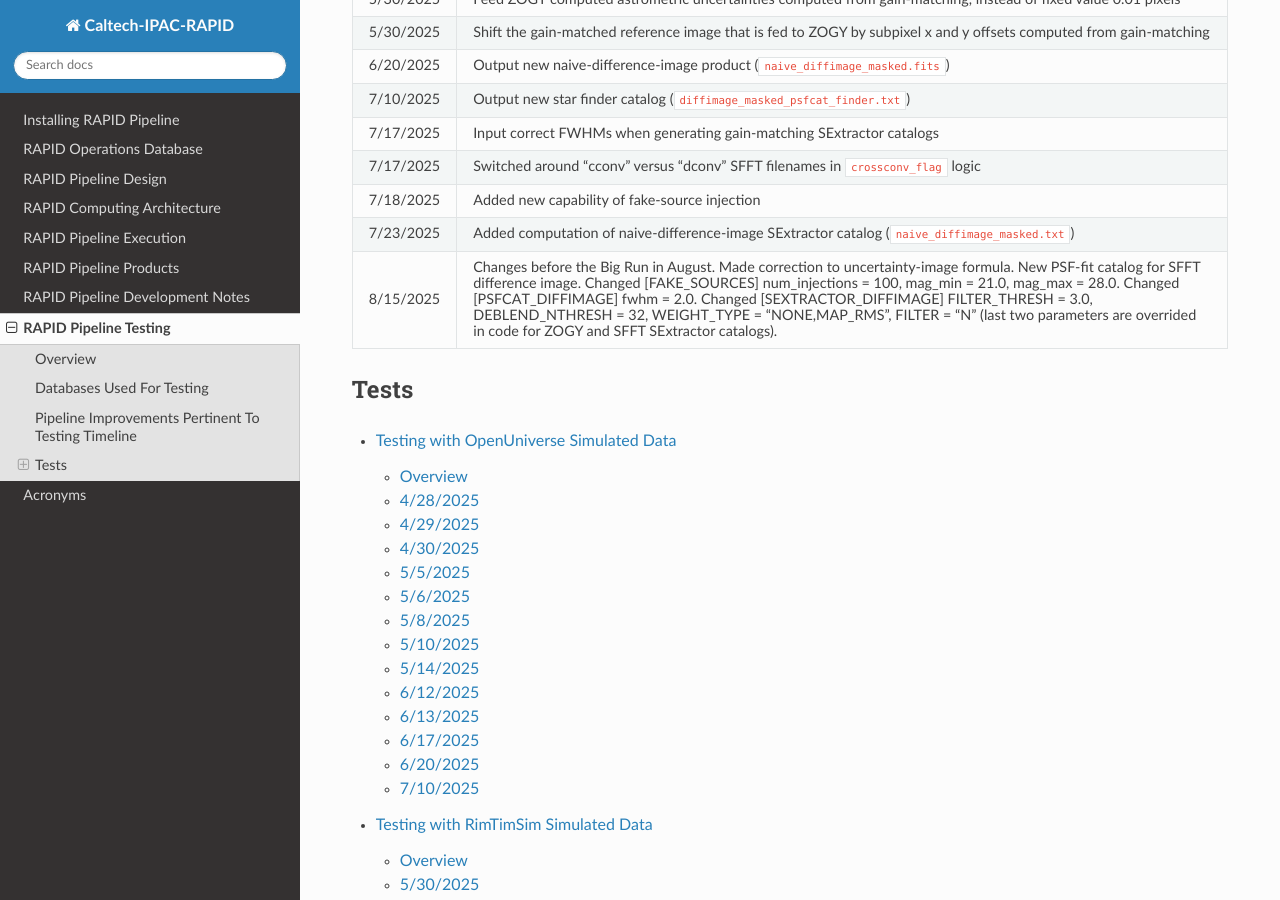
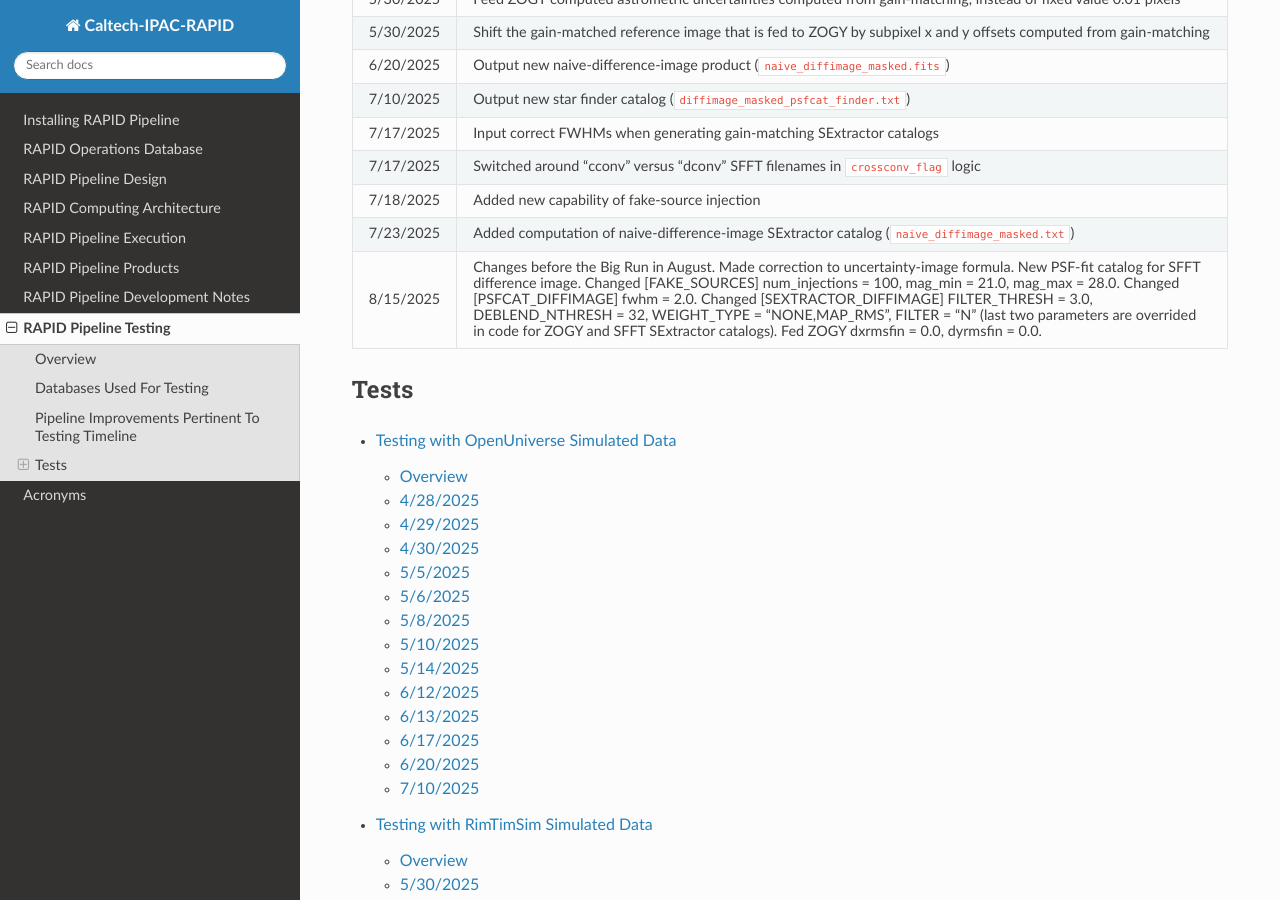
Before and after one commit to Caltech-IPAC/rapid, a Sphinx documentation site: the page built from docs/source/dev/tests.rst, in a window 1280 px wide and 900 px high, scrolled down 770 px. Built offline with Sphinx 7.4.7 and the Read the Docs theme 3.1.0, drawn with Linux system fonts in a browser that asks for light colours; formulas are drawn with MathJax 3.

Commit message:
For the 8/15/25 test, added that ZOGY was fed dxrmsfin = 0.0, dyrmsfin = 0.0.

```diff
--- a/docs/source/dev/tests.rst
+++ b/docs/source/dev/tests.rst
@@ -28,9 +28,9 @@
 Pipeline Improvements Pertinent To Testing Timeline
 ******************************************************
 
-===============   ============================================================================================================================================================================================================================================================================================================================================================================================================================================================================
+===============   ==========================================================================================================================================================================================================================================================================================================================================================================================================================================================================================================
 Date              Software modification
-===============   ============================================================================================================================================================================================================================================================================================================================================================================================================================================================================
+===============   ==========================================================================================================================================================================================================================================================================================================================================================================================================================================================================================================
 5/14/2025         Added new capability to execute SFFT with the ``--crossconv`` flag
 5/30/2025         Feed ZOGY computed astrometric uncertainties computed from gain-matching, instead of fixed value 0.01 pixels
 5/30/2025         Shift the gain-matched reference image that is fed to ZOGY by subpixel x and y offsets computed from gain-matching
@@ -40,8 +40,8 @@
 7/17/2025         Switched around "cconv" versus "dconv" SFFT filenames in ``crossconv_flag`` logic
 7/18/2025         Added new capability of fake-source injection
 7/23/2025         Added computation of naive-difference-image SExtractor catalog (``naive_diffimage_masked.txt``)
-8/15/2025         Changes before the Big Run in August.  Made correction to uncertainty-image formula.  New PSF-fit catalog for SFFT difference image. Changed [FAKE_SOURCES] num_injections = 100, mag_min = 21.0, mag_max = 28.0.  Changed [PSFCAT_DIFFIMAGE] fwhm = 2.0. Changed [SEXTRACTOR_DIFFIMAGE] FILTER_THRESH = 3.0, DEBLEND_NTHRESH = 32, WEIGHT_TYPE = "NONE,MAP_RMS", FILTER = "N" (last two parameters are overrided in code for ZOGY and SFFT SExtractor catalogs).
-===============   ============================================================================================================================================================================================================================================================================================================================================================================================================================================================================
+8/15/2025         Changes before the Big Run in August.  Made correction to uncertainty-image formula.  New PSF-fit catalog for SFFT difference image. Changed [FAKE_SOURCES] num_injections = 100, mag_min = 21.0, mag_max = 28.0.  Changed [PSFCAT_DIFFIMAGE] fwhm = 2.0. Changed [SEXTRACTOR_DIFFIMAGE] FILTER_THRESH = 3.0, DEBLEND_NTHRESH = 32, WEIGHT_TYPE = "NONE,MAP_RMS", FILTER = "N" (last two parameters are overrided in code for ZOGY and SFFT SExtractor catalogs). Fed ZOGY dxrmsfin = 0.0, dyrmsfin = 0.0.
+===============   ==========================================================================================================================================================================================================================================================================================================================================================================================================================================================================================================
 
 
 Tests
```
